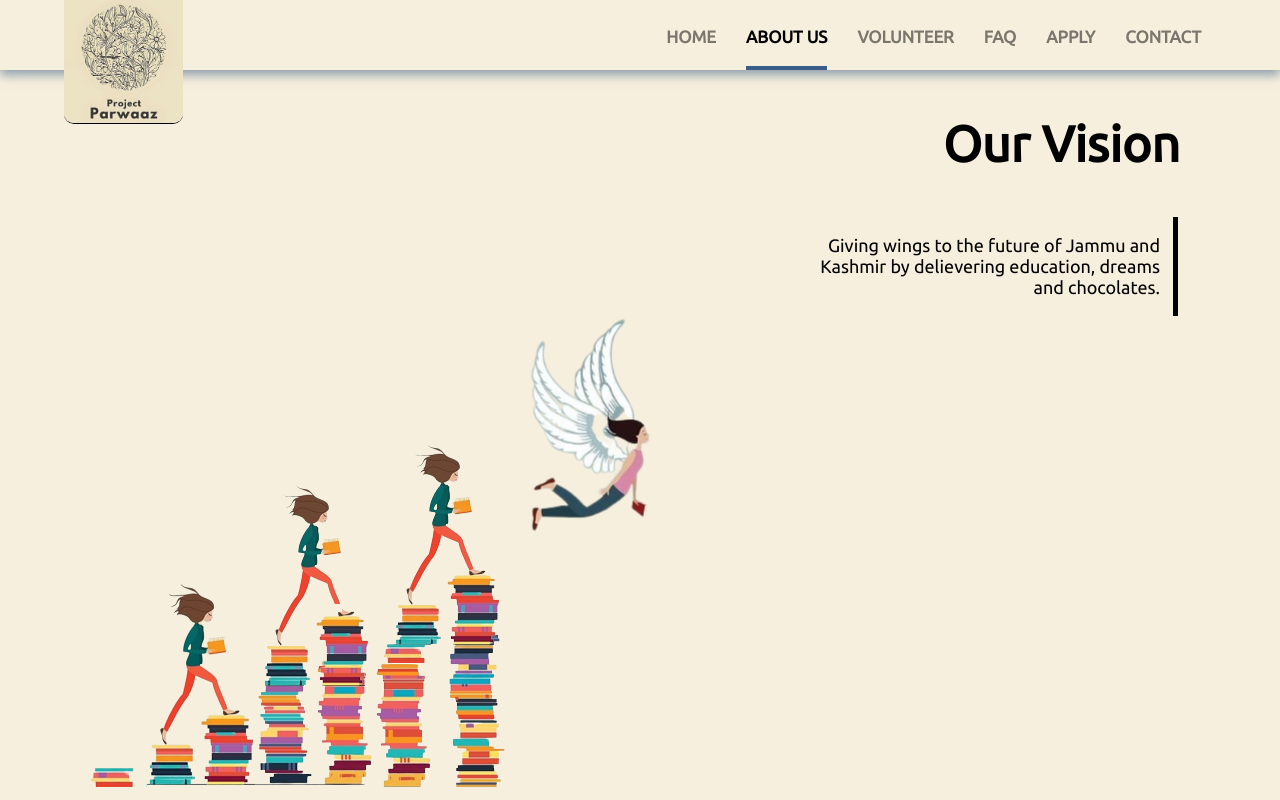
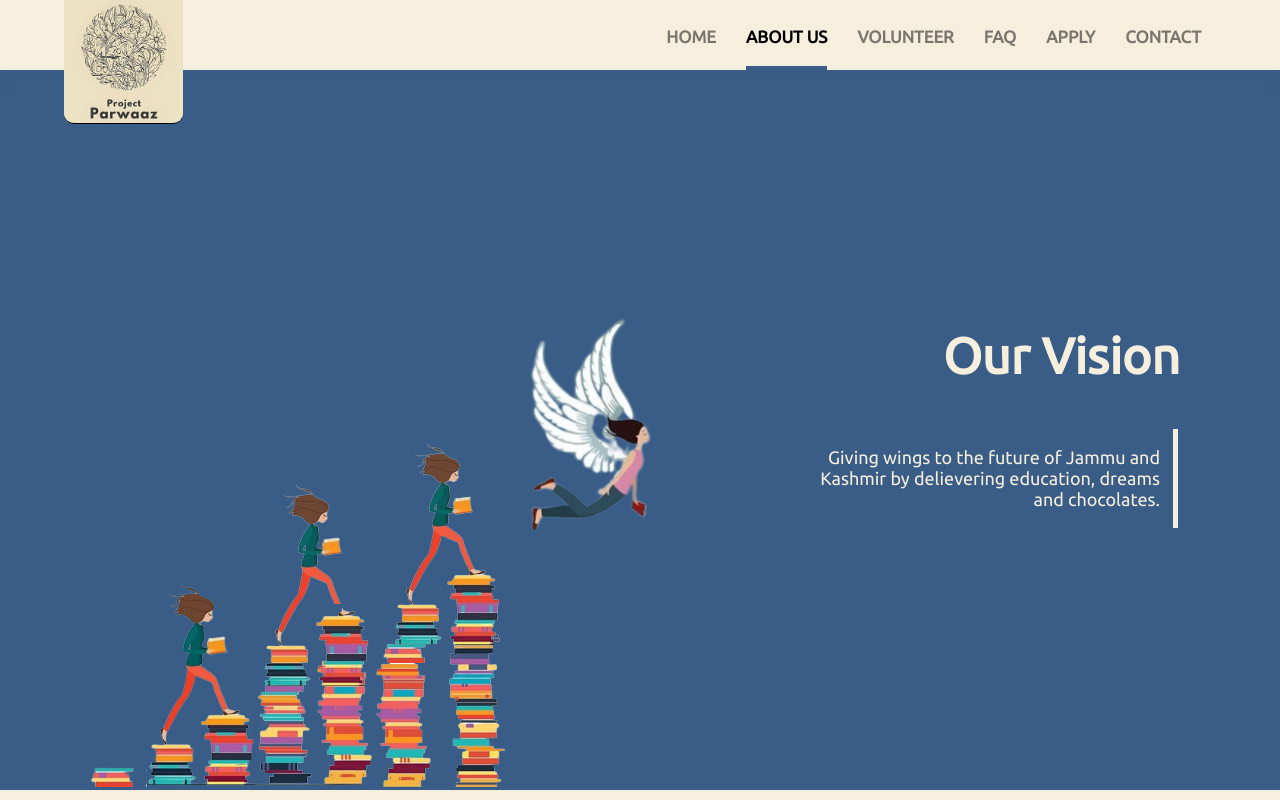
Before and after one commit to Proder/project-parwaaz, a React (Vite) app in the folder project-parwaaz/: page /About in a window 1280 px wide. Shown: the top 800 px of the page. Built offline with nearby package versions, Linux system fonts and the light colour scheme.

Commit message:
Added background in about page

```diff
--- a/project-parwaaz/src/components/AnimatedBox.jsx
+++ b/project-parwaaz/src/components/AnimatedBox.jsx
@@ -33,7 +33,7 @@ const AnimatedBox = () => {
           <div className="img img4">
             <img src={fourth} />
           </div>
-          <div className="img img4">
+          <div className="img img5">
             <img src={fifth} />
           </div>
         </div>
--- a/project-parwaaz/src/styles/about.css
+++ b/project-parwaaz/src/styles/about.css
@@ -2,28 +2,29 @@
     width: 100%;
     z-index: 100;
     position: absolute;
-    height: auto;
+    height: 90vh;
     display: flex;
     justify-content: center;
     align-items: end;
     padding: 25px 50px;
     flex-direction: column;
-
+    background-color: #3A5D87;
 }
 
 
 .vision-title {
     font-size: 50px;
     font-weight: bolder;
-    color: black;
+    color: #f6efdd;
     display: flex;
     justify-content: right;
     width: 100%;
     padding: 20px 50px;
+
 }
 
 .vision-text-container {
-
+color: #f6efdd;
     padding: 25px 50px;
     display: flex;
     justify-content: right;
@@ -41,7 +42,7 @@ overflow: hidden;
     margin-left: 13px;
     height: auto;
     width: 11px;
-    background-color: black;
+    background-color: #f6efdd;
 }
 .vision-text > p{
     animation: slideFromRight 2.5s ease-in;
--- a/project-parwaaz/src/styles/animatedBox.css
+++ b/project-parwaaz/src/styles/animatedBox.css
@@ -1,6 +1,8 @@
 .animated-box-container {
     display: flex;
     width: 100%;
+    z-index: 1000;
+    position: relative;
 }
 
 .animated-box-1,
```
